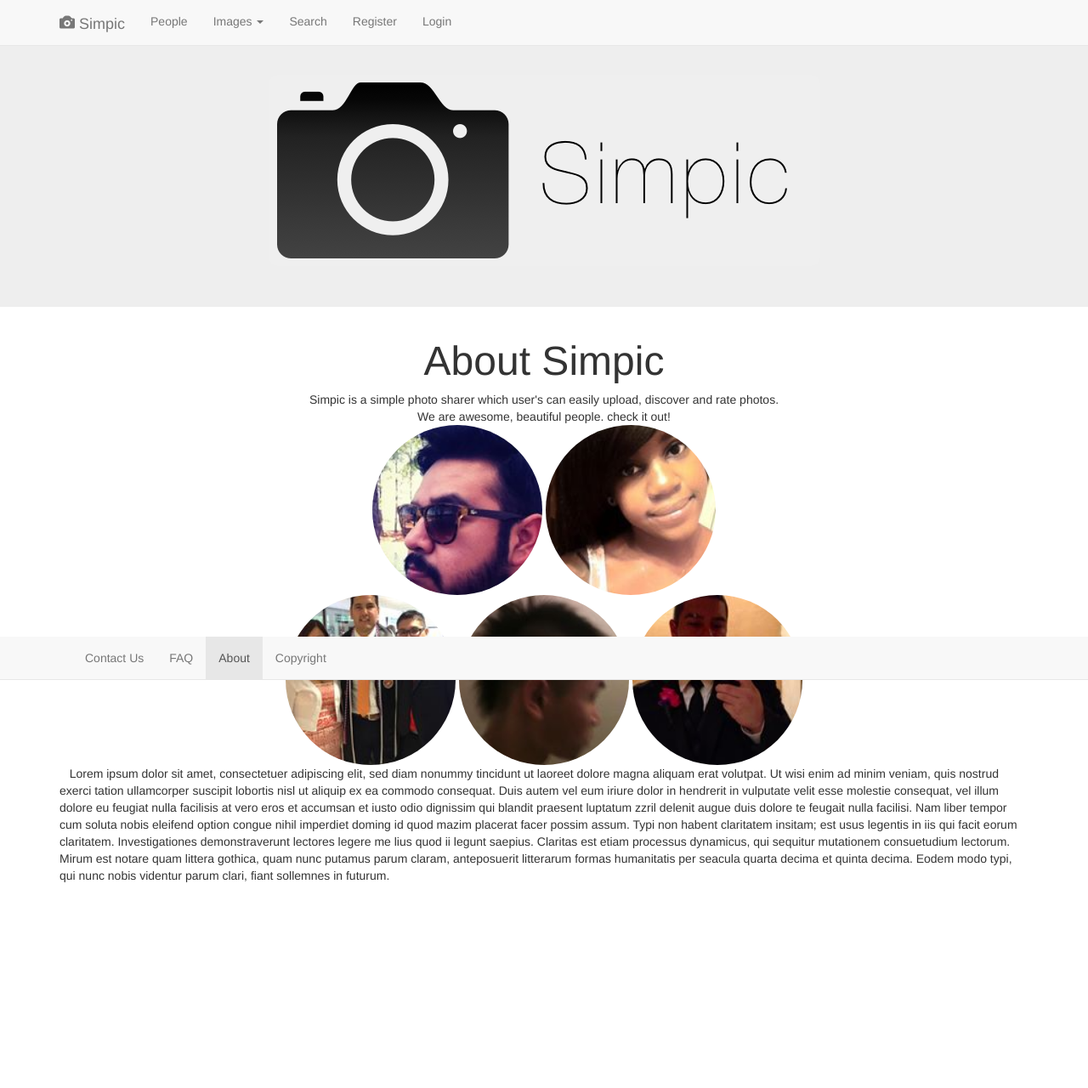
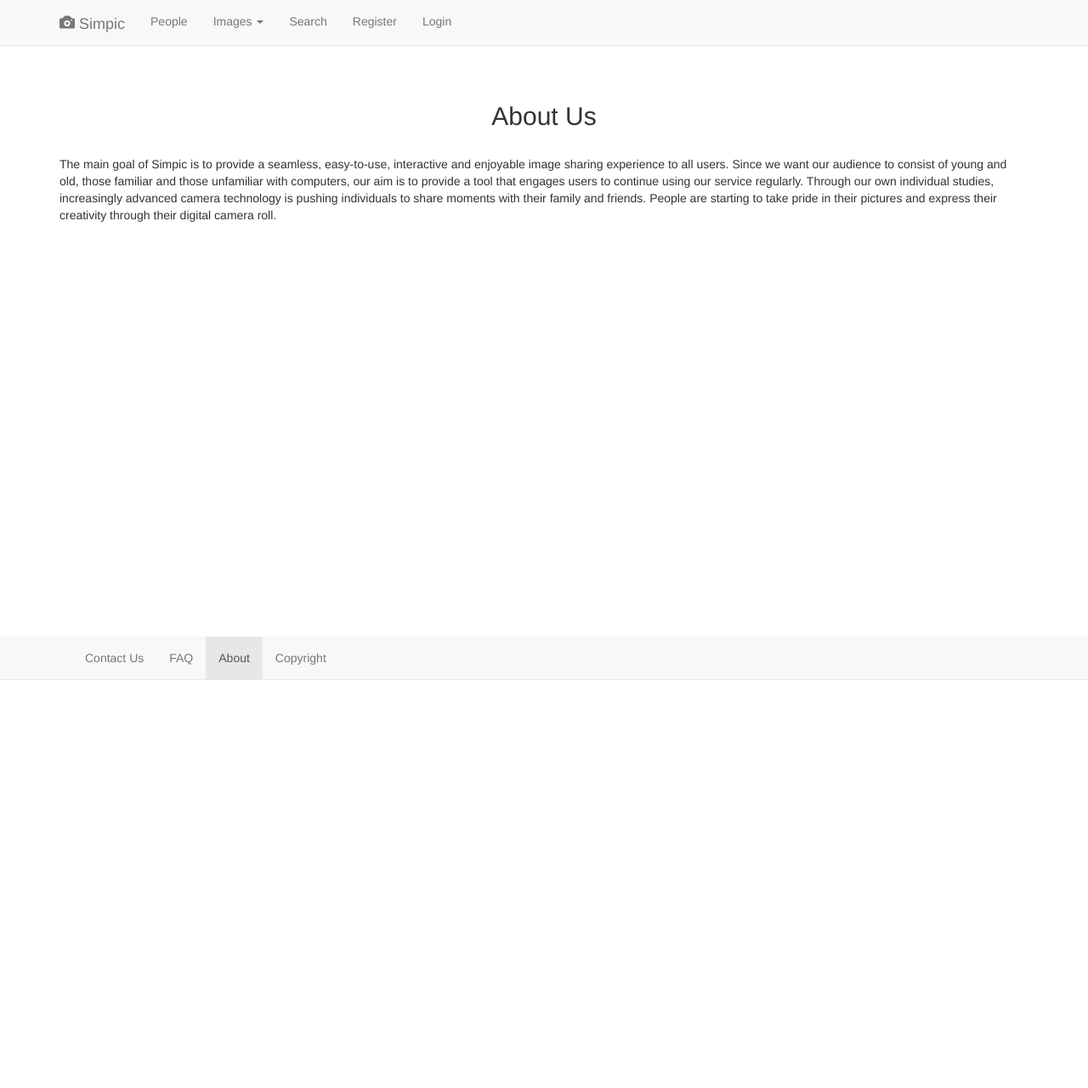
Before and after one commit to mmendoza27/simpicWebsite, a PHP site: page / in a window 1280 px wide, after a click on "About". Shown: the top 1280 px of the page at 85% size. Before the commit the page ends 1038 px from the top, so only its background shows below. Run offline with PHP 8.4, Linux system fonts and the light colour scheme; data that the repository does not hold is empty.

Commit message:
All pages are redesigned. Work on the profile page next.

```diff
--- a/index.php
+++ b/index.php
@@ -98,16 +98,18 @@ session_start();
     </div><!-- /.alert-info -->
    </div>
 
-    <div class="jumbotron">
+
+<div class="tab-content">
+   <div class="tab-pane active" id="home">
+
+   <div class="jumbotron">
       <div class="container">
          <img src="./assets/img/static/Logo.png" class="img-responsive" alt="Responsive image">
       </div> <!-- /container -->
     </div>
 
-<div class="tab-content">
-   <div class="tab-pane active" id="home">
 
-         <div class="container">
+   <div class="container">
 
     <?php
        $con = mysqli_connect("localhost", "krobbins", "abc123", "simpic");
@@ -140,7 +142,7 @@ session_start();
    </div>
    <div class="tab-pane" id="people">
 
-   <div class="container">
+   <div class="container" style="margin-top:100px;">
      <?php
        $con = mysqli_connect("localhost", "krobbins", "abc123", "simpic");
 
@@ -169,7 +171,7 @@ session_start();
    </div>
    <div class="tab-pane" id="popular">
 
-   <div class="container">
+   <div class="container" style="margin-top:100px;">
 
     <?php
        $con = mysqli_connect("localhost", "krobbins", "abc123", "simpic");
@@ -200,36 +202,50 @@ session_start();
    </div>
    <div class="tab-pane" id="mostCommented">
 
+   <div class="container" style="margin-top:100px;">
+
+    <?php
+       $con = mysqli_connect("localhost", "krobbins", "abc123", "simpic");
+
+       if (mysqli_connect_errno()) {
+         echo "Couldn't connect to database simpic: " . mysqli_connect_errno();
+       }
+
+       $query = "SELECT * FROM user_images ORDER BY hearts DESC LIMIT 9";
+
+       if (!mysqli_query($con, $query)) {
+         die('Error: ' . mysqli_error($con));
+       }
+
+       if ($result = mysqli_query($con, $query)) {
+         while ($row = $result->fetch_array()) {
+            $picture = $row['filename'];
+            $heartCount = $row['hearts'];
+            echo "<a href='#'><div class='thumbnail'><div class='caption-btm'><p><span class='label label-danger'>$heartCount <span class='glyphicon glyphicon-heart'></span></span></p></div><img src='$picture' class='img-thumbnail' alt='Responsive image'/></div></a>";
+         }
+       }
+
+       mysqli_close($con);
+    ?>
+    </div> <!-- /container -->
+
+
 
    </div>
 
-   <div class="tab-pane" id="contactUs">
+   <div class="tab-pane" id="about" style="margin-top:100px;">
 
       <div class="container">
-		<center><font size="10">Contact Us</font><br></center>
-		Simpic is a simple photo sharer which user's can easily upload, discover and rate photos.
-		orem ipsum dolor sit amet, consectetuer adipiscing elit, sed diam nonummy nibh euismod
-		tincidunt ut laoreet dolore magna aliquam erat volutpat. Ut wisi enim ad minim veniam,
-		quis nostrud exerci tation ullamcorper suscipit lobortis nisl ut aliquip ex ea commodo
-		consequat. Duis autem vel eum iriure dolor in hendrerit in vulputate velit esse molestie
-		consequat, vel illum dolore eu feugiat nulla facilisis at vero eros et accumsan et iusto
-		odio dignissim qui blandit praesent luptatum zzril delenit augue duis dolore te feugait
-		nulla facilisi. Nam liber tempor cum soluta nobis eleifend option congue nihil imperdiet
-		doming id quod mazim placerat facer possim assum. Typi non habent claritatem insitam;
-		est usus legentis in iis qui facit eorum claritatem. Investigationes demonstraverunt
-		lectores legere me lius quod ii legunt saepius. Claritas est etiam processus dynamicus,
-		qui sequitur mutationem consuetudium lectorum. Mirum est notare quam littera gothica,
-		quam nunc putamus parum claram, anteposuerit litterarum formas humanitatis per seacula
-		quarta decima et quinta decima. Eodem modo typi, qui nunc nobis videntur parum clari,
-		fiant sollemnes in futurum.
+		<center><h2>About Us</h2></center><br>
+		<p>The main goal of Simpic is to provide a seamless, easy-to-use, interactive and enjoyable image sharing experience to all users. Since we want our audience to consist of young and old, those familiar and those unfamiliar with computers, our aim is to provide a tool that engages users to continue using our service regularly. Through our own individual studies, increasingly advanced camera technology is pushing individuals to share moments with their family and friends. People are starting to take pride in their pictures and express their creativity through their digital camera roll. </p>
       </div> <!-- /container -->
 
    </div>
 
-   <div class="tab-pane" id="FAQ">
+   <div class="tab-pane" id="FAQ" style="margin-top:100px;">
 
        <div class="container">
-		<center><font size="10">Simpic FAQ</font></center>
+		<center><h2>Simpic FAQ</h2></center><br>
 		<!-- Faq Questions -->
 		<div class="container-fluid">
 			<div class="accordion" id="accordion2">
@@ -238,16 +254,12 @@ session_start();
 				<div class="accordion-group">
 					<div class="accordion-heading">
 						<a class="accordion-toggle" data-toggle="collapse" data-parent="#accordion2" href="#collapseOne">
-							<font size="5">What is Simpic?</font> (Click to expand)
+							<h4>What is Simpic? (Click to expand)</h4>
 						</a>
 					</div>
 					<div id="collapseOne" class="accordion-body collapse" style="height: 0px; ">
 						<div class="accordion-inner">
-							Simpic is a photo sharing site which is AWESOMEEE. blah blah blah blah
-							Lorem ipsum dolor sit amet, consectetur adipisicing elit, sed do eiusmod
-							tempor incididunt ut labore et dolore magna aliqua. Lorem ipsum dolor sit
-							amet, consectetur adipisicing elit, sed do eiusmod tempor incididunt ut
-							labore et dolore magna aliqua.
+							<p>Simpic is a photo sharing site which is AWESOMEEE. The main goal of Simpic is to provide a seamless, easy-to-use, interactive and enjoyable image sharing experience to all users. Since we want our audience to consist of young and old, those familiar and those unfamiliar with computers, our aim is to provide a tool that engages users to continue using our service regularly.</p><br>
 						</div>
 					</div>
 				</div>
@@ -256,13 +268,13 @@ session_start();
 				<div class="accordion-group">
 				  <div class="accordion-heading">
 					<a class="accordion-toggle" data-toggle="collapse" data-parent="#accordion2" href="#collapseTwo">
-					 <font size="5">How do you pronounce Simpic?</font> (Click me to expand)
+					 <h4>How do you pronounce Simpic? (Click me to expand)</h4>
 					</a>
 				  </div>
 				  <div id="collapseTwo" class="accordion-body collapse">
 					<div class="accordion-inner">
-					 Simpic is pronounced as "Sim-Pick". It is short for Simple Picture. This name was inspired
-					 by
+					 <p>Simpic is pronounced as "Sim-Pick". It is short for Simple Picture. This name was created during an inspirational episode experienced by Amber while being sleep deprived for 20+ hours.
+					 by </p><br>
 					</div>
 				  </div>
 				</div>
@@ -271,12 +283,12 @@ session_start();
 				<div class="accordion-group">
 					<div class="accordion-heading">
 						<a class="accordion-toggle" data-toggle="collapse" data-parent="#accordion2" href="#collapseThree">
-							<font size="5">How many images can I upload?</font> (Click me to expand)
+							<h4>How many images can I upload? (Click me to expand)</h4>
 						</a>
 					</div>
 					<div id="collapseThree" class="accordion-body collapse">
 						<div class="accordion-inner">
-						Your account comes with 5GB of free space. YOU CAN DOWNLOAD TONNSNSSSNSNN!!!!1111one
+						<p>Your account comes with 5GB of free space. YOU CAN DOWNLOAD TONSSSS!!!!1111one</p><br>
 						</div>
 					</div>
 				</div>
@@ -285,16 +297,13 @@ session_start();
 				<div class="accordion-group">
 					<div class="accordion-heading">
 						<a class="accordion-toggle" data-toggle="collapse" data-parent="#accordion2" href="#collapseFour">
-						<font size="5">Can I delete an image after I upload it?</font> (Click me to expand)
+						<h4>Can I delete an image after I upload it? (Click me to expand)</h4>
 						</a>
 					</div>
 					<div id="collapseFour" class="accordion-body collapse">
 						<div class="accordion-inner">
-						Yes, when viewing your image, there is a "delete button" at the top of the screen which prompts to
-						delete the image. You can either cancel or confirm the deletion. Lorem ipsum dolor sit amet,
-						consectetur adipisicing elit, sed do eiusmod tempor incididunt ut labore et dolore magna aliqua.
-						Lorem ipsum dolor sit amet, consectetur adipisicing elit, sed do eiusmod tempor incididunt ut
-						labore et dolore magna aliqua.
+						<p>Yes, when viewing your image, there is a "delete button" at the top of the screen which prompts to
+						delete the image.</p><br>
 						</div>
 					</div>
 				</div>
@@ -303,15 +312,12 @@ session_start();
 				<div class="accordion-group">
 					<div class="accordion-heading">
 						<a class="accordion-toggle" data-toggle="collapse" data-parent="#accordion2" href="#collapseFive">
-						<font size="5">What file types are allowed?</font> (Click me to expand)
+						<h4>What file types are allowed? (Click me to expand)</h4>
 						</a>
 					</div>
 					<div id="collapseFive" class="accordion-body collapse">
 						<div class="accordion-inner">
-							Jpeg, gif and png are allowed! Lorem ipsum dolor sit amet, consectetur adipisicing elit,
-							sed do eiusmod tempor incididunt ut labore et dolore magna aliqua. Lorem ipsum dolor sit
-							amet, consectetur adipisicing elit, sed do eiusmod tempor incididunt ut labore et dolore
-							magna aliqua.
+							<p>Jpeg, gif and png are allowed. We plan on expanding and utilizing other file types but we are still in our beta period. Please feel free to contact us to provide feedback. Talk to us around school and let us know what other file types you would like to see! In the future, we are possibly considering adding video and other multimedia types. Stay tuned.</p><br>
 						</div>
 					</div>
 				</div
@@ -320,12 +326,12 @@ session_start();
 				<div class="accordion-group">
 					<div class="accordion-heading">
 						<a class="accordion-toggle" data-toggle="collapse" data-parent="#accordion2" href="#collapseSix">
-						<font size="5">	The image quality is worse after I uploaded my image!</font> (Click me to expand)
+						<h4>The image quality is worse after I uploaded my image! (Click me to expand)</h4>
 						</a>
 					</div>
 					<div id="collapseSix" class="accordion-body collapse">
 						<div class="accordion-inner">
-							Too bad, yo.
+							<p>Too bad, yo.</p><br>
 						</div>
 					</div>
 				</div>
@@ -337,46 +343,37 @@ session_start();
 
    </div>
 
-   <div class="tab-pane" id="about">
+   <div class="tab-pane" id="contactUs" style="margin-top:100px;">
 
    <div class="container">
-		<center><font size="10">About Simpic</font><br>
-		Simpic is a simple photo sharer which user's can easily upload, discover and rate photos.<br>
-		We are awesome, beautiful people. check it out!<br>
-		<img src="./assets/img/static/daniel.jpg" width="200" height="200" class="img-circle" alt="Responsive image">
-		<img src="./assets/img/static/amber.jpg" width="200" height="200" class="img-circle" alt="Responsive image"><br>
-		<img src="./assets/img/static/michael.jpg"  width="200" height="200" class="img-circle" alt="Responsive image">
-		<img src="./assets/img/static/sokhun.jpg" width="200" height="200" class="img-circle" alt="Responsive image">
-		<img src="./assets/img/static/kevin.jpg" width="200" height="200" class="img-circle" alt="Responsive image"><br></center>
-		&nbsp;&nbsp;&nbsp;Lorem ipsum dolor sit amet, consectetuer adipiscing elit, sed diam nonummy
-		tincidunt ut laoreet dolore magna aliquam erat volutpat. Ut wisi enim ad minim veniam,
-		quis nostrud exerci tation ullamcorper suscipit lobortis nisl ut aliquip ex ea commodo
-		consequat. Duis autem vel eum iriure dolor in hendrerit in vulputate velit esse molestie
-		consequat, vel illum dolore eu feugiat nulla facilisis at vero eros et accumsan et iusto
-		odio dignissim qui blandit praesent luptatum zzril delenit augue duis dolore te feugait
-		nulla facilisi. Nam liber tempor cum soluta nobis eleifend option congue nihil imperdiet
-		doming id quod mazim placerat facer possim assum. Typi non habent claritatem insitam;
-		est usus legentis in iis qui facit eorum claritatem. Investigationes demonstraverunt
-		lectores legere me lius quod ii legunt saepius. Claritas est etiam processus dynamicus,
-		qui sequitur mutationem consuetudium lectorum. Mirum est notare quam littera gothica,
-		quam nunc putamus parum claram, anteposuerit litterarum formas humanitatis per seacula
-		quarta decima et quinta decima. Eodem modo typi, qui nunc nobis videntur parum clari,
-		fiant sollemnes in futurum.
+		<center><h2>Contact Us</h2></center><br><br>
+
+		<center><a href="mailto:danielm8587@gmail.com"><img src="./assets/img/static/daniel.jpg" width="200" height="200" class="img-circle" alt="Responsive image"></a>
+		<a href="mailto:ambertx09@gmail.com"><img src="./assets/img/static/amber.jpg" width="200" height="200" class="img-circle" alt="Responsive image"></a>
+		<a href="mailto:mmendoza27@satx.rr.com"><img src="./assets/img/static/michael.jpg"  width="200" height="200" class="img-circle" alt="Responsive image"></a>
+		<a href="mailto:sososeng@gmail.com"><img src="./assets/img/static/sokhun.jpg" width="200" height="200" class="img-circle" alt="Responsive image"></a>
+		<a href="mailto:kvela415@gmail.com"><img src="./assets/img/static/kevin.jpg" width="200" height="200" class="img-circle" alt="Responsive image"></a></center><br><br>
+
+		<p>All of us are currently enrolled at Computer Science students at the University of Texas at San Antonio.
+   		We are currently taking security, programming theory and user interface courses. Our hope is that you enjoy
+   		this website and use it to it's full advantage. Please feel free to click on our images to send us an email
+   		and let us know what you think of the website. We appreciate your feedback.
+		</p>
     </div> <!-- /container -->
 
 
    </div>
 
-      <div class="tab-pane" id="copyright">
+      <div class="tab-pane" id="copyright" style="margin-top:100px;">
 
    <div class="container">
-		<center><font size="10">Copyright Notice</font><br></center>
-	By uploading a file or other content or by making a comment, you represent and warrant
+		<center><h2>Copyright</h2></center><br>
+	<p>By uploading a file or other content or by making a comment, you represent and warrant
 	to us that (1) doing so does not violate or infringe anyone else’s rights; and (2) you
 	created the file or other content you are uploading, or otherwise have sufficient
 	intellectual property rights to upload the material consistent with these terms. With
 	regard to any file or content you upload to the public portions of our site, you grant
-	Simpic a non-exclusive, royalty- free, perpetual, irrevocable worldwide license (with
+	Simpic a non-exclusive, royalty-free, perpetual, irrevocable worldwide license (with
 	sublicense and assignment rights) to use, to display online and in any present or future
 	media, to create derivative works of, to allow downloads of, and/or distribute any such
 	file or content. To the extent that you delete a such file or content from the public
@@ -389,7 +386,7 @@ session_start();
 	By downloading a file or other content from the Simpic site, you agree that you will not use
 	such file or other content except for personal, non-commercial purposes, and you may not claim
 	any rights to such file or other content, except to the extent otherwise specifically provided
-	in writing.
+	in writing.</p>
     </div> <!-- /container -->
 
 
```
